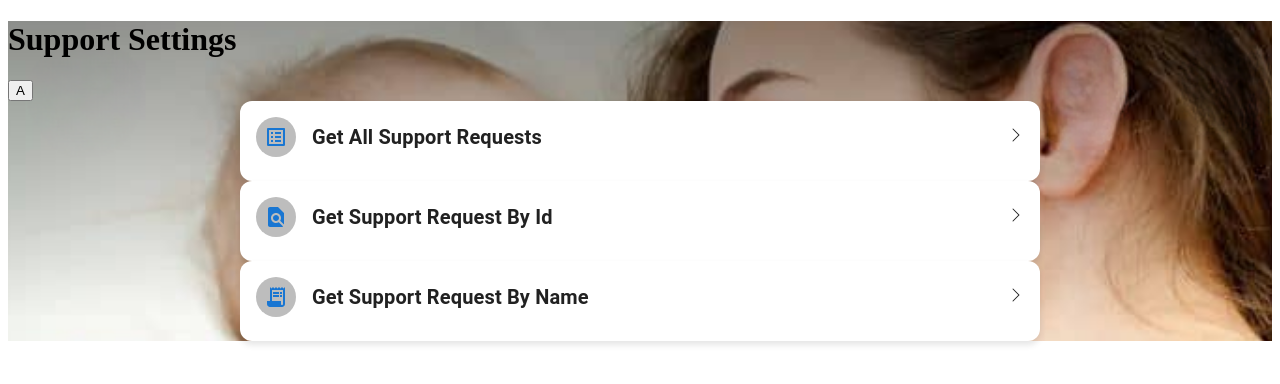
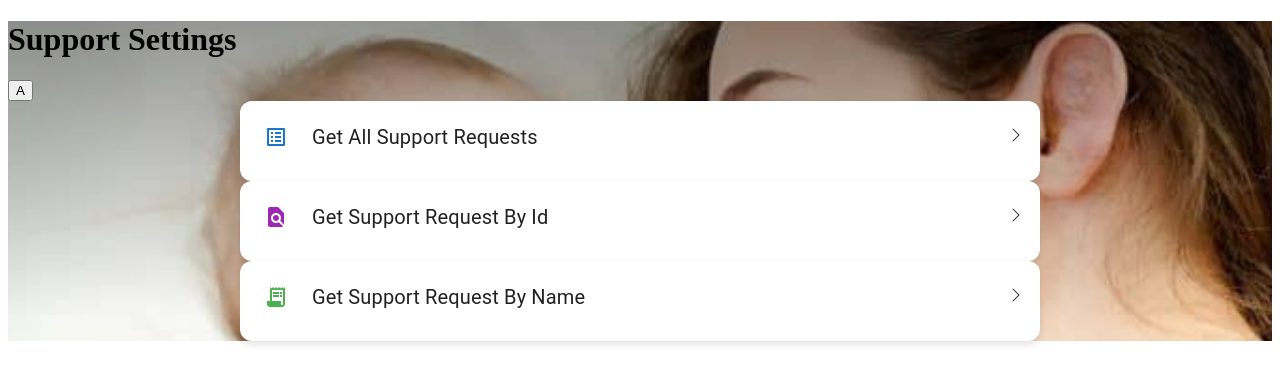
Before and after one commit to AdikaNathaniel/AwopaWeb, a React (Create React App) app: page /support-settings in a window 1280 px wide. Shown: the top 384 px of the page. Built offline with nearby package versions, Linux system fonts and the light colour scheme.

Commit message:
backend connect

```diff
--- a/src/components/support-settings.jsx
+++ b/src/components/support-settings.jsx
@@ -49,7 +49,7 @@ const SupportSettingsPage = ({ userEmail = 'admin@example.com' }) => {
       }
     },
     {
-      icon: <FindInPageIcon color="primary" />,
+      icon: <FindInPageIcon color="secondary" />,
       title: "Get Support Request By Id",
       // subtitle: "Search for specific support request by ID",
       // type: "By ID",
@@ -59,7 +59,7 @@ const SupportSettingsPage = ({ userEmail = 'admin@example.com' }) => {
       }
     },
     {
-      icon: <ReceiptLongIcon color="primary" />,
+      icon: <ReceiptLongIcon sx={{ color: '#4caf50' }} />,
       title: "Get Support Request By Name",
       // subtitle: "Search for support request by name",
       // type: "By Name",
@@ -157,33 +157,7 @@ const SupportSettingsPage = ({ userEmail = 'admin@example.com' }) => {
           </div>
         </motion.div>
 
-        {/* Admin Info Banner - Similar to UserListPage style */}
-        {/* <motion.div
-          initial={{ y: -20, opacity: 0 }}
-          animate={{ y: 0, opacity: 1 }}
-          transition={{ delay: 0.1, duration: 0.5 }}
-          className="max-w-6xl mx-auto mb-6"
-        >
-          <div className="bg-white rounded-lg shadow-md overflow-hidden">
-            <div className="bg-purple-100 border-l-4 border-purple-500 p-4">
-              <div className="flex items-center">
-                <div className="w-10 h-10 bg-purple-200 rounded-full flex items-center justify-center mr-3">
-                  <AdminIcon className="text-purple-600" />
-                </div>
-                <div>
-                  <Typography variant="body1" className="font-medium text-purple-800">
-                    Admin: {userEmail}
-                  </Typography>
-                  <Typography variant="caption" className="text-purple-600">
-                    Support Management Portal
-                  </Typography>
-                </div>
-              </div>
-            </div>
-          </div>
-        </motion.div> */}
-
-        {/* Main Content - Same structure as UserListPage */}
+        {/* Main Content */}
         <div className="max-w-6xl mx-auto">
           <motion.div
             initial={{ opacity: 0 }}
@@ -219,13 +193,17 @@ const SupportSettingsPage = ({ userEmail = 'admin@example.com' }) => {
                     <CardContent>
                       <Box sx={{ display: 'flex', alignItems: 'center' }}>
                         <div style={{ marginRight: '16px' }}>
-                          <Avatar sx={{ width: 40, height: 40 }}>
+                          <Avatar sx={{
+                            width: 40,
+                            height: 40,
+                            bgcolor: 'transparent'
+                          }}>
                             {option.icon}
                           </Avatar>
                         </div>
 
                         <Box sx={{ flexGrow: 1 }}>
-                          <Typography variant="h6" fontWeight="bold">
+                          <Typography variant="h6" fontWeight="normal">
                             {option.title}
                           </Typography>
                           <Typography variant="body2" color="text.secondary">
@@ -252,7 +230,6 @@ const SupportSettingsPage = ({ userEmail = 'admin@example.com' }) => {
             </div>
           </motion.div>
 
-
         </div>
 
         {/* User Modal - Same as UserListPage */}
```
